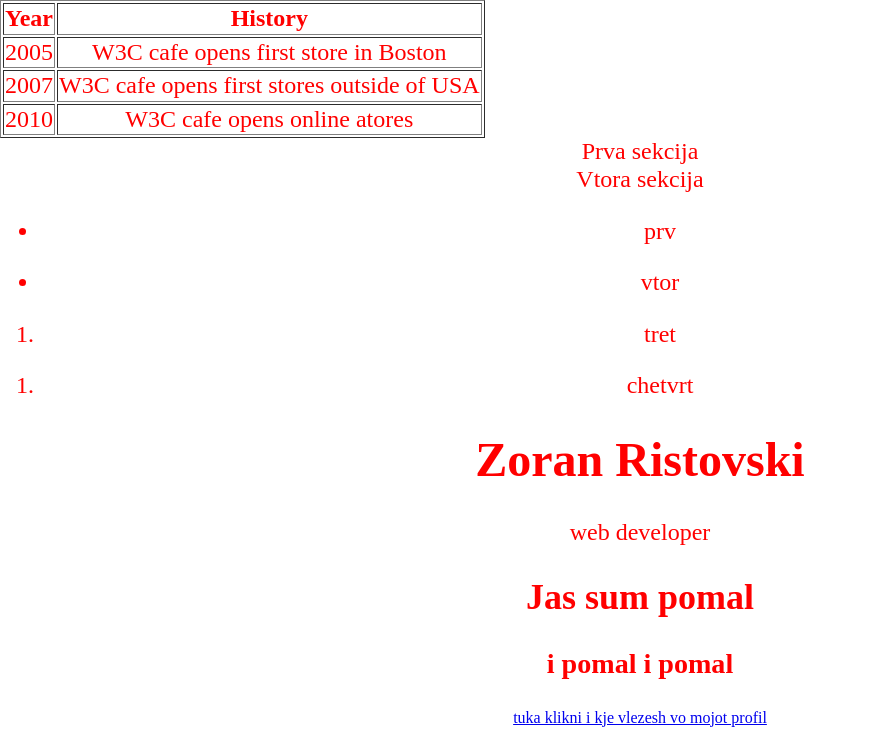
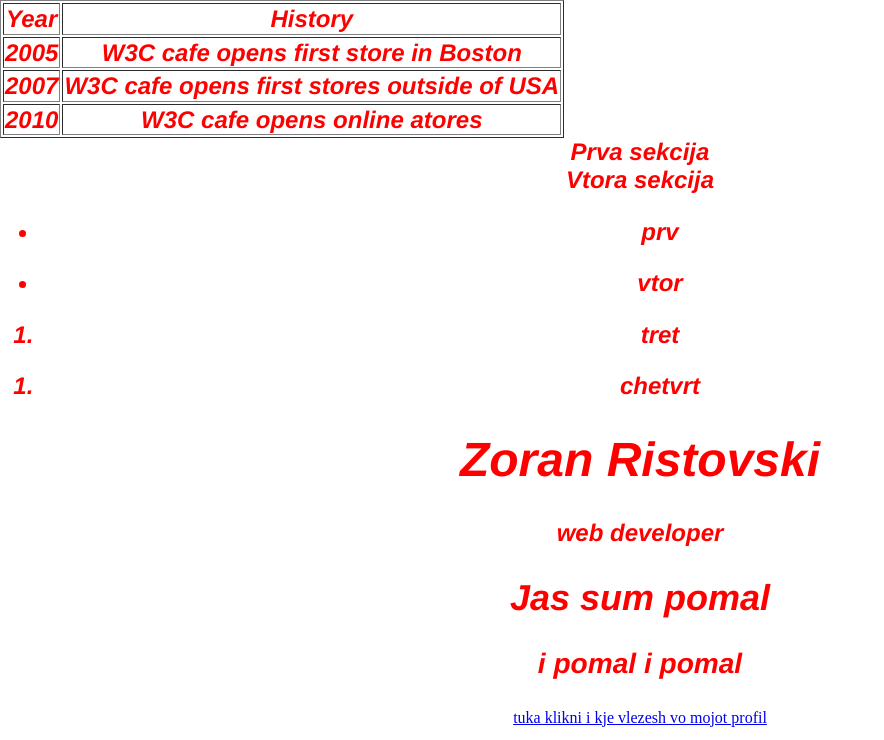
Before and after one commit to zoranrist/zoranrist, a website built with Parcel: page index.html in a window 1280 px wide. Shown: the top 740 px of the page, without its empty margins (0-884 px from the left). Built offline with nearby package versions, Linux system fonts and the light colour scheme.

Commit message:
pocnavme_fontovi_css

```diff
--- a/index.html
+++ b/index.html
@@ -23,7 +23,17 @@
 
   <body>
     <!-- Add your site or application content here -->
-    <header style="text-align: center; font-size: 24px; color: red;">
+    <header
+      style="
+        text-align: center;
+        font-size: 24px;
+        color: red;
+        font-weight: bold;
+        font-style: italic;
+        font-family: 'Franklin Gothic Medium', 'Arial Narrow', Arial, sans-serif;
+        text-align: center;
+      "
+    >
       <table border="1">
         <tr>
           <th>Year</th>
```
